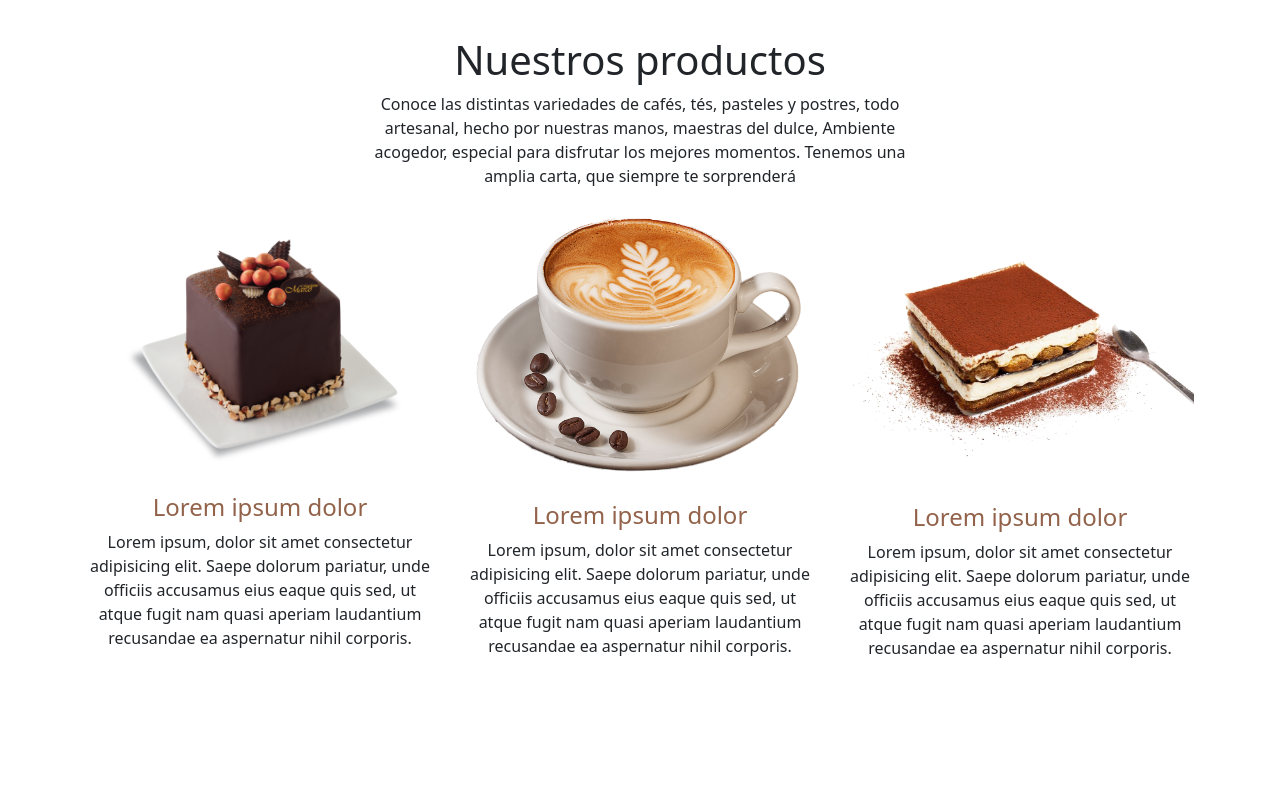
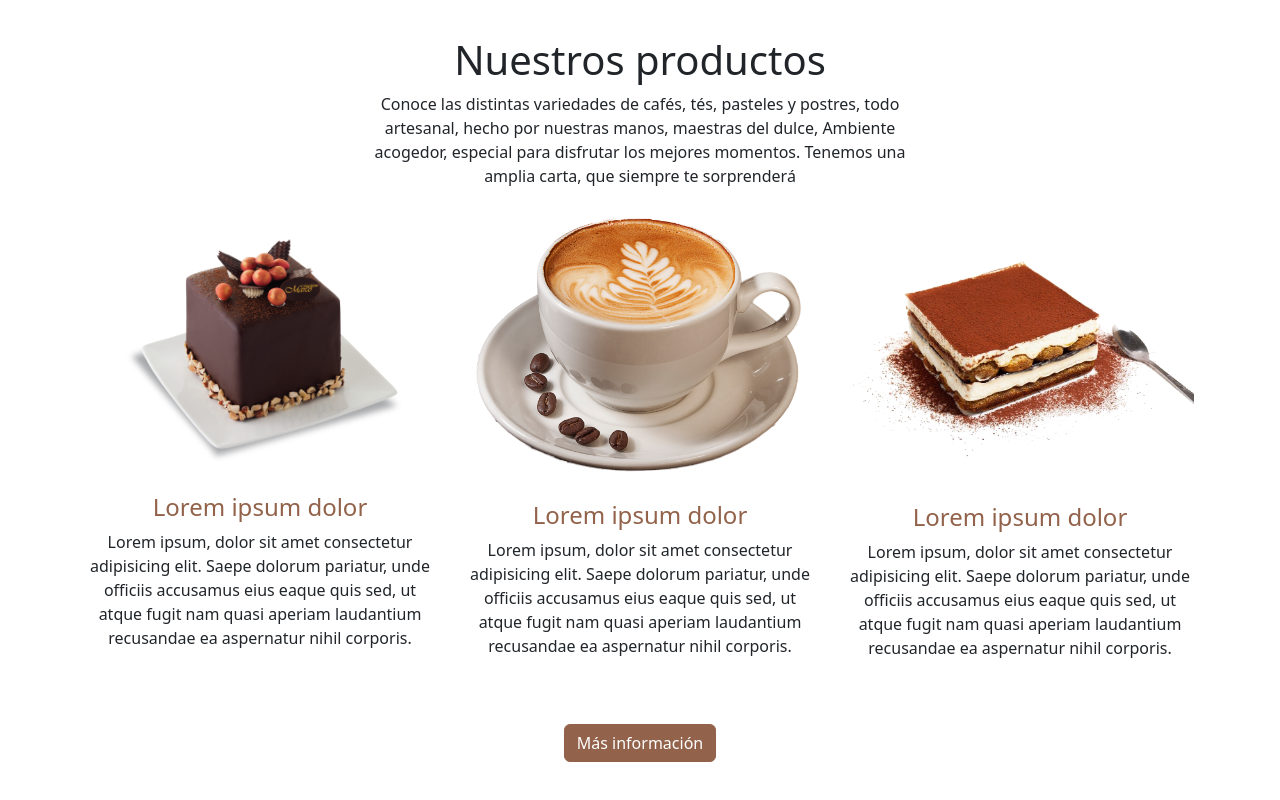
Before and after one commit to MiguelAngelRamos/patron-sass-7-1, a website: page index.html in a window 1280 px wide. Shown: the part 741-1541 px from the top of the page. Before the commit the page ends 1417 px from the top, so only its background shows below. Drawn offline with Linux system fonts and the light colour scheme.

Commit message:
primera parte del lading page de coffe time

```diff
--- a/index.html
+++ b/index.html
@@ -63,6 +63,10 @@
 
 
     </div>
+
+    <div class="d-flex justify-content-center my-5">
+      <a href="#" class="btn btn-secondary">Más información</a>
+    </div>
   </div>
 
 </body>
```
